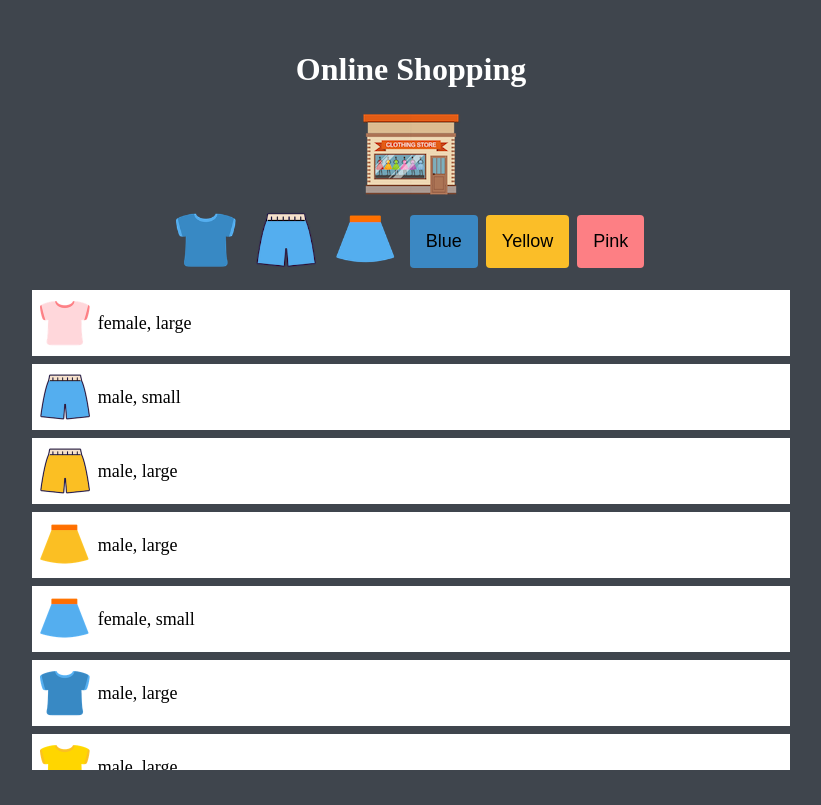
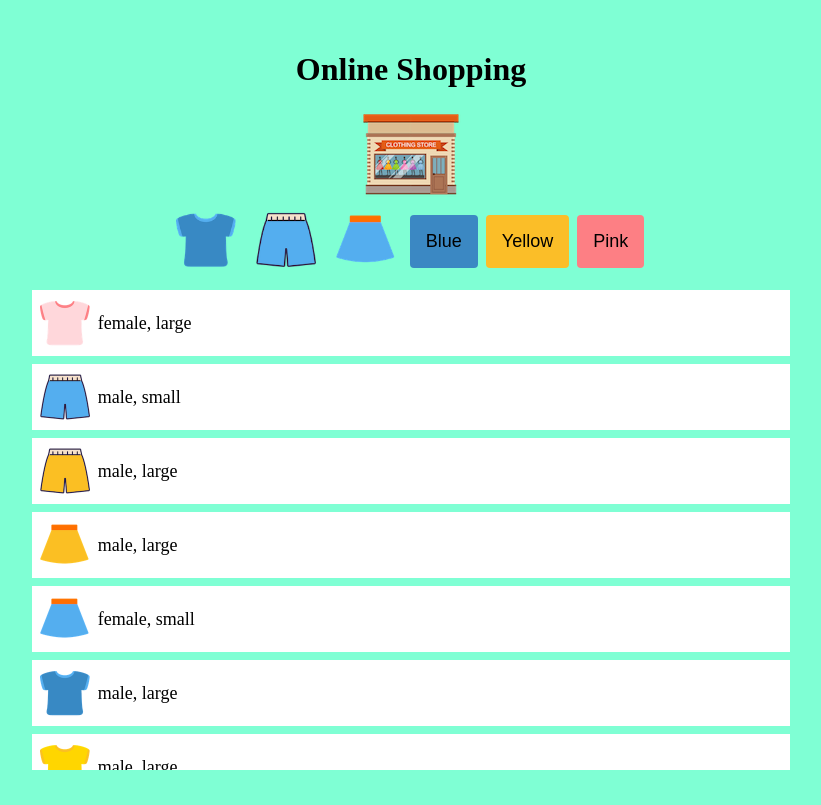
Before and after one commit to yulbamn/kubernetescode, a plain HTML site: page index.html in a window 1280 px wide. Shown: the whole page, without its empty margins (229-1050 px from the left). Drawn offline with Linux system fonts and the light colour scheme.

Commit message:
commit new version

```diff
--- a/index.html
+++ b/index.html
@@ -8,7 +8,7 @@
     <script src="src/main.js" defer></script>
   </head>
   <body>
-    <h1 style="color: #ffffff;">Online Shopping</h1>
+    <h1 style="color: #000000;">Online Shopping</h1>
     <!-- Logo -->
     <img src="img/logo.png" alt="Logo" class="logo" />
 
--- a/style.css
+++ b/style.css
@@ -22,7 +22,7 @@
 
 body {
   height: 100vh;
-  background-color: var(--color-lightblack);
+  background-color: var(--color-aquamarine);
   display: flex;
   flex-direction: column;
   justify-content: center;
```
